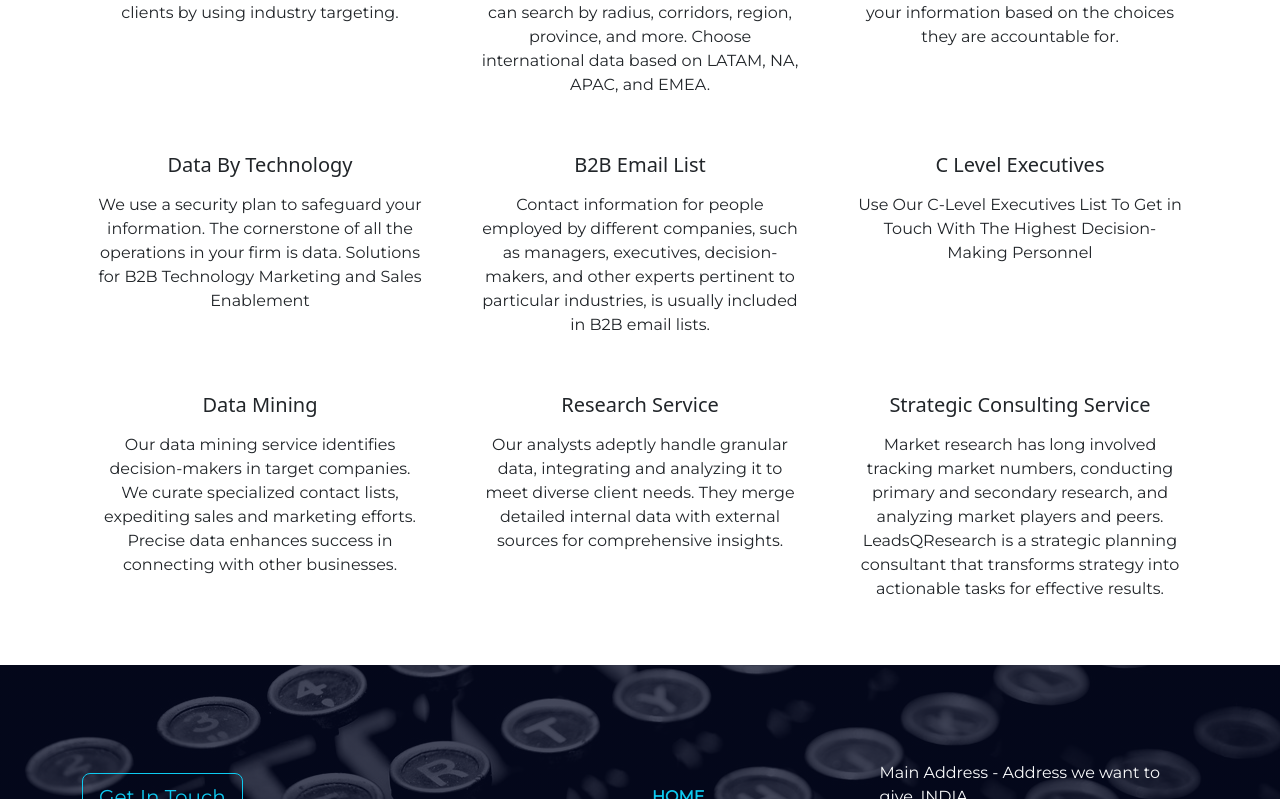
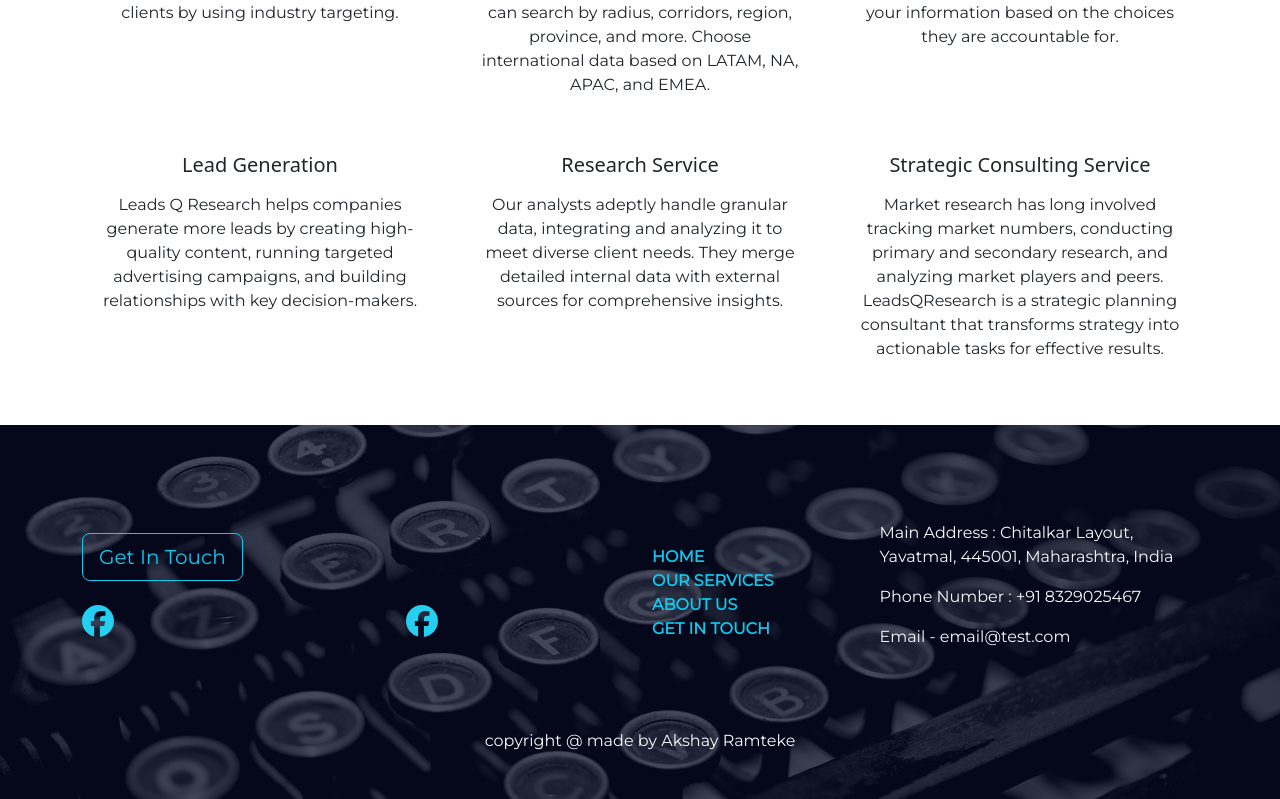
Before and after one commit to AkshayRamtekeDev/leadQResearch, a React (Create React App) app: page / in a window 1280 px wide. Shown: the part 1061-1860 px from the top of the page. Built offline with nearby package versions, Linux system fonts and the light colour scheme.

Commit message:
updated ui and content

```diff
--- a/src/App.js
+++ b/src/App.js
@@ -65,6 +65,12 @@ function App() {
                 </Link>
                 <Link to="/contact">
                   <li>
+                    <svg xmlns="http://www.w3.org/2000/svg" height="32" width="32" viewBox="0 0 512 512"><path fill="#25cff2" d="M512 256C512 114.6 397.4 0 256 0S0 114.6 0 256C0 376 82.7 476.8 194.2 504.5V334.2H141.4V256h52.8V222.3c0-87.1 39.4-127.5 125-127.5c16.2 0 44.2 3.2 55.7 6.4V172c-6-.6-16.5-1-29.6-1c-42 0-58.2 15.9-58.2 57.2V256h83.6l-14.4 78.2H287V510.1C413.8 494.8 512 386.9 512 256h0z" /></svg>
+                  </li>
+                </Link>
+
+                {/* <Link to="/contact">
+                  <li>
                     <svg xmlns="http://www.w3.org/2000/svg" height="32" width="32" viewBox="0 0 448 512"><path fill="#25cff2" d="M224.1 141c-63.6 0-114.9 51.3-114.9 114.9s51.3 114.9 114.9 114.9S339 319.5 339 255.9 287.7 141 224.1 141zm0 189.6c-41.1 0-74.7-33.5-74.7-74.7s33.5-74.7 74.7-74.7 74.7 33.5 74.7 74.7-33.6 74.7-74.7 74.7zm146.4-194.3c0 14.9-12 26.8-26.8 26.8-14.9 0-26.8-12-26.8-26.8s12-26.8 26.8-26.8 26.8 12 26.8 26.8zm76.1 27.2c-1.7-35.9-9.9-67.7-36.2-93.9-26.2-26.2-58-34.4-93.9-36.2-37-2.1-147.9-2.1-184.9 0-35.8 1.7-67.6 9.9-93.9 36.1s-34.4 58-36.2 93.9c-2.1 37-2.1 147.9 0 184.9 1.7 35.9 9.9 67.7 36.2 93.9s58 34.4 93.9 36.2c37 2.1 147.9 2.1 184.9 0 35.9-1.7 67.7-9.9 93.9-36.2 26.2-26.2 34.4-58 36.2-93.9 2.1-37 2.1-147.8 0-184.8zM398.8 388c-7.8 19.6-22.9 34.7-42.6 42.6-29.5 11.7-99.5 9-132.1 9s-102.7 2.6-132.1-9c-19.6-7.8-34.7-22.9-42.6-42.6-11.7-29.5-9-99.5-9-132.1s-2.6-102.7 9-132.1c7.8-19.6 22.9-34.7 42.6-42.6 29.5-11.7 99.5-9 132.1-9s102.7-2.6 132.1 9c19.6 7.8 34.7 22.9 42.6 42.6 11.7 29.5 9 99.5 9 132.1s2.7 102.7-9 132.1z" /></svg>
                   </li>
                 </Link>
@@ -72,7 +78,7 @@ function App() {
                   <li>
                     <svg xmlns="http://www.w3.org/2000/svg" height="32" width="32" viewBox="0 0 576 512"><path fill="#25cff2" d="M549.7 124.1c-6.3-23.7-24.8-42.3-48.3-48.6C458.8 64 288 64 288 64S117.2 64 74.6 75.5c-23.5 6.3-42 24.9-48.3 48.6-11.4 42.9-11.4 132.3-11.4 132.3s0 89.4 11.4 132.3c6.3 23.7 24.8 41.5 48.3 47.8C117.2 448 288 448 288 448s170.8 0 213.4-11.5c23.5-6.3 42-24.2 48.3-47.8 11.4-42.9 11.4-132.3 11.4-132.3s0-89.4-11.4-132.3zm-317.5 213.5V175.2l142.7 81.2-142.7 81.2z" /></svg>
                   </li>
-                </Link>
+                </Link> */}
 
               </ul>
             </div>
@@ -100,10 +106,10 @@ function App() {
                 <div className='col-12 col-md-6 col-lg-7'>
                   <ul className='list-unstyled mb-0'>
                     <li>
-                      <p>Main Address - Address we want to give, INDIA</p>
+                      <p>Main Address : Chitalkar Layout, Yavatmal, 445001, Maharashtra, India</p>
                     </li>
                     <li>
-                      <p>Phone Number - 9988998899</p>
+                      <p>Phone Number : +91 8329025467</p>
                     </li>
                     <li>
                       <p>Email - email@test.com</p>
--- a/src/components/ChooseSection/ChooseSection.jsx
+++ b/src/components/ChooseSection/ChooseSection.jsx
@@ -34,7 +34,7 @@ function ChooseSection() {
                             </div> */}
                             <Card.Body>
                                 <Card.Title className='text-center text-capitalize mb-3'>
-                                    Data By Geography
+                                    Data By Country
                                 </Card.Title>
                                 <Card.Text className='text-center'>
                                     To better target your lists, LeadsQResearch allows you to filter your data selection based on location. You can search by radius, corridors, region, province, and more. Choose international data based on LATAM, NA, APAC, and EMEA.
@@ -59,59 +59,6 @@ function ChooseSection() {
                             </Card.Body>
                         </Card>
                     </div>
-                    <div className='col-lg-4'>
-                        <Card className='d-flex align-items-center border-0 h-100'>
-                            {/* <div className='mt-3'>
-                                <svg xmlns="http://www.w3.org/2000/svg" width="48" height="48" fill="#dc3545" class="bi bi-geo-alt-fill" viewBox="0 0 16 16">
-                                    <path d="M8 16s6-5.686 6-10A6 6 0 0 0 2 6c0 4.314 6 10 6 10m0-7a3 3 0 1 1 0-6 3 3 0 0 1 0 6" />
-                                </svg>
-                            </div> */}
-                            <Card.Body>
-                                <Card.Title className='text-center text-capitalize mb-3'>
-                                    Data By Technology
-                                </Card.Title>
-                                <Card.Text className='text-center'>
-                                    We use a security plan to safeguard your information. The cornerstone of all the operations in your firm is data.
-                                    Solutions for B2B Technology Marketing and Sales Enablement
-                                </Card.Text>
-                            </Card.Body>
-                        </Card>
-                    </div>
-                    <div className='col-lg-4'>
-                        <Card className='d-flex align-items-center border-0 h-100'>
-                            {/* <div className='mt-3'>
-                                <svg xmlns="http://www.w3.org/2000/svg" width="48" height="48" fill="#dc3545" class="bi bi-geo-alt-fill" viewBox="0 0 16 16">
-                                    <path d="M8 16s6-5.686 6-10A6 6 0 0 0 2 6c0 4.314 6 10 6 10m0-7a3 3 0 1 1 0-6 3 3 0 0 1 0 6" />
-                                </svg>
-                            </div> */}
-                            <Card.Body>
-                                <Card.Title className='text-center text-capitalize mb-3'>
-                                    B2B Email List
-                                </Card.Title>
-                                <Card.Text className='text-center'>
-                                    Contact information for people employed by different companies, such as managers, executives, decision-makers, and other experts pertinent to particular industries, is usually included in B2B email lists.
-
-                                </Card.Text>
-                            </Card.Body>
-                        </Card>
-                    </div>
-                    <div className='col-lg-4'>
-                        <Card className='d-flex align-items-center border-0 h-100'>
-                            {/* <div className='mt-3'>
-                                <svg xmlns="http://www.w3.org/2000/svg" width="48" height="48" fill="#dc3545" class="bi bi-geo-alt-fill" viewBox="0 0 16 16">
-                                    <path d="M8 16s6-5.686 6-10A6 6 0 0 0 2 6c0 4.314 6 10 6 10m0-7a3 3 0 1 1 0-6 3 3 0 0 1 0 6" />
-                                </svg>
-                            </div> */}
-                            <Card.Body>
-                                <Card.Title className='text-center text-capitalize mb-3'>
-                                    C Level Executives
-                                </Card.Title>
-                                <Card.Text className='text-center'>
-                                    Use Our C-Level Executives List To Get in Touch With The Highest Decision-Making Personnel
-                                </Card.Text>
-                            </Card.Body>
-                        </Card>
-                    </div>
 
                     <div className='col-lg-4'>
                         <Card className='d-flex align-items-center border-0 h-100'>
@@ -122,10 +69,10 @@ function ChooseSection() {
                             </div> */}
                             <Card.Body>
                                 <Card.Title className='text-center text-capitalize mb-3'>
-                                    Data Mining
+                                    Lead Generation
                                 </Card.Title>
                                 <Card.Text className='text-center'>
-                                    Our data mining service identifies decision-makers in target companies. We curate specialized contact lists, expediting sales and marketing efforts. Precise data enhances success in connecting with other businesses.
+                                    Leads Q Research helps companies generate more leads by creating high-quality content, running targeted advertising campaigns, and building relationships with key decision-makers.
                                 </Card.Text>
                             </Card.Body>
                         </Card>
--- a/src/pages/About/About.jsx
+++ b/src/pages/About/About.jsx
@@ -58,7 +58,7 @@ function About() {
             <header className='height-75'>
                 <div className='container h-100 d-flex flex-column align-items-center justify-content-center text-light'>
                     <h1 className='text-center fw-semibold'>About Us</h1>
-                    <p className='text-center w-75 mb-5'>We offer meticulously designed data-driven initiatives along with ongoing project management. We are available to help you expand with our team of tech enthusiasts and to establish ourselves as successful data specialists in the tech industry.!</p>
+                    <p className='text-center w-75 mb-5'>When you choose Leads Q Research for your lead generation needs, you're not just hiring another vendor—you're partnering with a dedicated team of experts who are invested in your success. With our innovative approach, agile mindset, and unwavering commitment to excellence, we're confident that we can help take your business to the next level.</p>
                 </div>
             </header>
 
@@ -69,8 +69,21 @@ function About() {
                     </div>
                     <div className='col-lg-6 d-flex flex-column justify-content-center mb-4 mb-lg-0'>
                         <h2 className='mb-4 mb-lg-5'>Why us</h2>
-                        <p>Looking for B2B email lists to enhance your marketing efforts? Look no further. Our services offer comprehensive data sets spanning prominent global industries, catering to large corporations, SMEs, and executive staff.</p>
-                        <p>Additionally, as a global market research firm, LeadsQResearch takes pride in delivering thorough and precise studies of diverse global markets and customer segments. Leveraging multiple data sources and proprietary information, our strategies provide a holistic understanding of current trends, anticipated changes, and actionable recommendations tailored to each client's needs. </p>
+                        <p>Why choose a startup for your lead generation needs? We get it, it's a valid question. Here's why we believe startups like ours offer a unique advantage:
+                            <br></br>
+                            <br />
+                            <b> Fresh Perspective:</b> As a startup, we bring a fresh perspective to lead generation. We're not bound by traditional norms or outdated practices. Instead, we're constantly exploring new ideas, technologies, and strategies to deliver innovative solutions that drive real results for our clients.
+                            <br></br>
+                            <br />
+                            <b>Agility and Adaptability: </b> Startups are known for their agility and adaptability. We thrive in fast-paced environments, where change is constant and flexibility is key. This agility allows us to quickly pivot and adjust our strategies based on evolving market trends and client needs, ensuring that our lead generation efforts are always ahead of the curve.
+                            <br></br>
+                            <br />
+                            <b>Passion and Dedication: </b> At Leads Q Research, lead generation isn't just a job—it's our passion. We're deeply committed to helping our clients succeed, and that dedication shines through in everything we do. From our meticulous attention to detail to our unwavering commitment to delivering exceptional results, you can trust that we'll go above and beyond to exceed your expectations.
+                            <br></br>
+                            <br />
+                            <b>Personalized Attention:</b> Unlike larger agencies where you might feel like just another client, you're more than just a number at Leads Q Research. We take the time to truly understand your business, your goals, and your target audience, allowing us to develop customized lead-generation strategies that are tailored to your unique needs and objectives.
+                        </p>
+                        <p><b>Market Research:</b> As a global market research firm, LeadsQResearch takes pride in delivering thorough and precise studies of diverse global markets and customer segments. Leveraging multiple data sources and proprietary information, our strategies provide a holistic understanding of current trends, anticipated changes, and actionable recommendations tailored to each client's needs. </p>
                         <Link to="/contact">
                             <button type='button' className='btn btn-info btn-lg mx-0 mx-sm-2 my-2 my-sm-0'>Contact Us</button>
                         </Link>
--- a/src/pages/Courses/Courses.jsx
+++ b/src/pages/Courses/Courses.jsx
@@ -32,37 +32,59 @@ const courses = [
         title: 'Targeted List by Country',
         description: ' Customizing your B2B email list based on targeted job countries enables you to tailor your marketing messages to the cultural and business nuances of each country. It allows you to address specific challenges and opportunities within those regions, ensuring your campaigns are more relevant and engaging for your audience.'
     },
+    // {
+    //     id: 4,
+    //     img: [Business],
+    //     title: 'Targeted List By Geography',
+    //     description: 'One highly successful targeting strategy is to choose marketing data based on location. One of the best strategies to expedite the sales process is to concentrate on the areas where the greatest concentration of prospects work with the highest quality. Additionally, it can help with the establishment of focused outbound campaigns and new regional sales teams. You can search by radius, corridor, region, country, province, etc.'
+    // },
+    // {
+    //     id: 5,
+    //     img: [Business],
+    //     title: 'Targeted List By Technology',
+    //     description: 'Your competitive advantage can no longer be guaranteed by firmographics and demographics. Technographics is all the necessary information about the tools and technology that a consumer actively utilizes, just like demographics helps you learn more about the Age, Gender, Occupation, Annual Income, etc. of a target profile.'
+    // },
+    // {
+    //     id: 6,
+    //     img: [Business],
+    //     title: 'Targeted List By B2B Email List',
+    //     description: 'Have you been trying to expand your marketing campaigns by seeking for specialized B2B email lists? Thats exactly what we provide at LeadsQResarch. Our data sets, which contain information on the most well-known international industries, including larger enterprises, SMEs, and executive persons, are ideal for expanding your lead generation pipelines.'
+    // },
+    // {
+    //     id: 7,
+    //     img: [Business],
+    //     title: 'Targeted List By C Level Executives',
+    //     description: 'Our C-Level Executives List provides you with extremely accurate contact information to reach your prospects by phone, email, or letter, regardless of the C-Level Executives you wish to connect with: CEOs, CIOs, CFOs, CTOs, CMOs, CSOs, COOs, or any other C-Level Executive. With our C-Level Executives Email List, communicating with these executives is much simpler and takes less time because you wont need to go through several channels to get your point across.'
+    // },
+    // {
+    //     id: 7,
+    //     img: [Business],
+    //     title: 'Targeted List By Data Mining',
+    //     description: 'Our data mining service enhances your marketing strategy by identifying the decision-makers in the companies you wish to engage with. We curate specialized lists containing vital contacts tailored specifically for your needs. These lists expedite your sales and marketing endeavors by providing access to top-tier leads, thereby optimizing your resources and saving valuable time and money. Our precise data ensures greater chances of success when connecting with other businesses!'
+    // },
+
+
+];
+
+const courses2 = [
     {
-        id: 4,
+        id: 1,
         img: [Business],
-        title: 'Targeted List By Geography',
-        description: 'One highly successful targeting strategy is to choose marketing data based on location. One of the best strategies to expedite the sales process is to concentrate on the areas where the greatest concentration of prospects work with the highest quality. Additionally, it can help with the establishment of focused outbound campaigns and new regional sales teams. You can search by radius, corridor, region, country, province, etc.'
+        title: 'Lead Nurturing',
+        description: 'We help you nurture your leads so that they are more likely to convert into customers. We can help you create lead magnets, send follow-up emails, and track your results.'
     },
     {
-        id: 5,
+        id: 2,
         img: [Business],
-        title: 'Targeted List By Technology',
-        description: 'Your competitive advantage can no longer be guaranteed by firmographics and demographics. Technographics is all the necessary information about the tools and technology that a consumer actively utilizes, just like demographics helps you learn more about the Age, Gender, Occupation, Annual Income, etc. of a target profile.'
+        title: 'Pay Per Lead (PPL) Lead Generation',
+        description: 'The PPL lead generation strategy involves paying a third party only when they generate a qualified lead, which is a potential customer who has expressed interest in your product or service.'
     },
     {
-        id: 6,
+        id: 3,
         img: [Business],
-        title: 'Targeted List By B2B Email List',
-        description: 'Have you been trying to expand your marketing campaigns by seeking for specialized B2B email lists? Thats exactly what we provide at LeadsQResarch. Our data sets, which contain information on the most well-known international industries, including larger enterprises, SMEs, and executive persons, are ideal for expanding your lead generation pipelines.'
-    },
-    {
-        id: 7,
-        img: [Business],
-        title: 'Targeted List By C Level Executives',
-        description: 'Our C-Level Executives List provides you with extremely accurate contact information to reach your prospects by phone, email, or letter, regardless of the C-Level Executives you wish to connect with: CEOs, CIOs, CFOs, CTOs, CMOs, CSOs, COOs, or any other C-Level Executive. With our C-Level Executives Email List, communicating with these executives is much simpler and takes less time because you wont need to go through several channels to get your point across.'
-    },
-    {
-        id: 7,
-        img: [Business],
-        title: 'Targeted List By Data Mining',
-        description: 'Our data mining service enhances your marketing strategy by identifying the decision-makers in the companies you wish to engage with. We curate specialized lists containing vital contacts tailored specifically for your needs. These lists expedite your sales and marketing endeavors by providing access to top-tier leads, thereby optimizing your resources and saving valuable time and money. Our precise data ensures greater chances of success when connecting with other businesses!'
-    },
-
+        title: 'Email Marketing',
+        description: 'We help you create and send email campaigns that are effective at generating leads. We can help you segment your audience, create compelling emails, and track your results.'
+    }
 
 ];
 
@@ -96,8 +118,12 @@ function Courses() {
                 </div>
             </header>
             <div className='container py-5'>
-                <h1 className='text-center'>Customize Your B2B Email List Based On </h1>
-                <div className='row g-4'>
+                <h1 className='text-center'>B2B Data Mining/ Data Scraping</h1>
+                <h5>Are you looking for B2B data lists to scale your marketing strategies? Our services are exactly what you need. The data sets we offer cover the most prominent global industries, including large corporations, SMEs, and executive staff.
+
+                </h5>
+                <h5> <br /> Customize Your B2B Data Mining Based On -</h5>
+                <div className='row g-4 mt-3'>
                     {courses.map((course) => (
                         <div key={course.id} className='col-lg-6'>
                             <Card className='text-white shadow scale-hover-effect'>
@@ -110,6 +136,26 @@ function Courses() {
                         </div>
                     ))}
                 </div>
+
+                <h1 className='mt-5 fs-1 text-center'>Lead Generation </h1>
+                <h5>
+                    Leads Q Research helps companies generate more leads by creating high-quality content, running targeted advertising campaigns, and building relationships with key decision-makers.
+                </h5>
+                <div className='row g-4 mt-3'>
+                    {courses2.map((course) => (
+                        <div key={course.id} className='col-lg-6'>
+                            <Card className='text-white shadow scale-hover-effect'>
+                                <Card.Img src={course.img} className='img-height' />
+                                <Card.ImgOverlay className='d-flex flex-column align-items-center justify-content-center p-md-5'>
+                                    <Card.Title className='fs-1 text-info text-center'>{course.title}</Card.Title>
+                                    <Card.Text className='text-center'>{course.description}</Card.Text>
+                                </Card.ImgOverlay>
+                            </Card>
+                        </div>
+                    ))}
+                </div>
+
+
                 <h1 className='text-center mt-5 mb-3'>Study of global markets and customers Based On </h1>
                 <div className='row g-4'>
                     {globalMarket.map((course) => (
--- a/src/pages/Home/Home.jsx
+++ b/src/pages/Home/Home.jsx
@@ -37,7 +37,7 @@ function Home() {
                 <div className='container d-flex flex-column align-items-center'>
                     <h2>Welcome To</h2>
                     <h1 className='text-center fw-semibold'>LeadsQResearch</h1>
-                    <p>LeadsQResearch develops artificial intelligence, data science, and real-time data management technology. Our research team collaborates with your company to provide comprehensive support for all of your business-to-business data requirements.
+                    <p>Welcome to Leads Q Research, where innovation meets expertise in lead generation for businesses of all sizes. We're not just another lead generation company; we're a dynamic startup driven by a passion for helping businesses grow and succeed in today's competitive landscape.
                     </p>
                     <div className='d-flex flex-column flex-sm-row align-items-center'>
                         <Link to="/courses">
```
